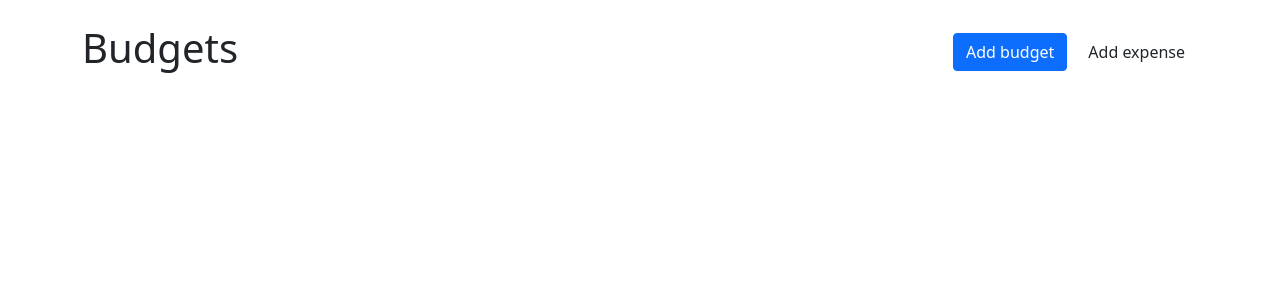
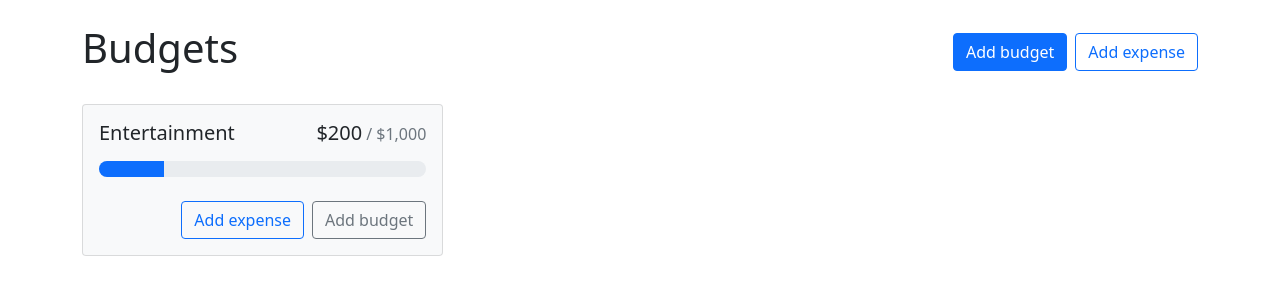
Before and after one commit to robertdani89/react-budget-app, a React (Create React App) app: page / in a window 1280 px wide. Shown: the top 300 px of the page. Built offline with nearby package versions, Linux system fonts and the light colour scheme.

Commit message:
BudgetCard, utils

```diff
--- a/src/App.js
+++ b/src/App.js
@@ -1,4 +1,5 @@
 import { Button, Container, Stack } from "react-bootstrap"
+import BudgetCard from "./components/BudgetCard"
 
 function App() {
     return (
@@ -6,8 +7,22 @@
             <Stack direction="horizontal" gap="2" className="mb-4">
                 <h1 className="me-auto">Budgets</h1>
                 <Button variant="primary">Add budget</Button>
-                <Button variant="online-primary">Add expense</Button>
+                <Button variant="outline-primary">Add expense</Button>
             </Stack>
+            <div style={{
+                display: "grid",
+                gridTemplateColumns: "repeat(auto-fill, minmax(300px, 1fr))",
+                gap: "1rem",
+                alignItems: "flex-start",
+            }}
+            >
+                <BudgetCard
+                    name="Entertainment"
+                    gray
+                    amount={200}
+                    max={1000}
+                ></BudgetCard>
+            </div>
         </Container>
     )
 }
--- /dev/null
+++ b/src/components/BudgetCard.js
@@ -0,0 +1,42 @@
+import { Card, ProgressBar, Stack, Button } from "react-bootstrap";
+import { currencyFormatter } from "../utils"
+
+export default function BudgetCard({ name, amount, max, gray }) {
+    const classNames = []
+    if (amount > max) {
+        classNames.push("bg-danger", "bg-opacity-10")
+    } else if (gray) {
+        classNames.push("bg-light")
+    }
+
+    return (
+        <Card className={classNames.join(" ")}>
+            <Card.Body>
+                <Card.Title className="d-flex justify-content-between align-items-baseline normal mb-3">
+                    <div className="me-2">{name}</div>
+                    <div className="d-flex align-items-baseline">{currencyFormatter.format(amount)}
+                        <span className="text-muted fs-6 ms-1">/ {currencyFormatter.format(max)}</span>
+                    </div>
+                </Card.Title>
+                <ProgressBar
+                    className="rounded-pill"
+                    variant={getProgressBarVariant(amount, max)}
+                    min={0}
+                    max={max}
+                    now={amount}
+                />
+                <Stack direction="horizontal" gap="2" className="mt-4">
+                    <Button variant="outline-primary" className="ms-auto">Add expense</Button>
+                    <Button variant="outline-secondary">Add budget</Button>
+                </Stack>
+            </Card.Body>
+        </Card>
+    )
+}
+
+function getProgressBarVariant(amount, max) {
+    const ratio = amount / max
+    if (ratio < .5) return "primary"
+    if (ratio < .75) return "warning"
+    return "danger"
+}
--- /dev/null
+++ b/src/utils.js
@@ -0,0 +1,5 @@
+export const currencyFormatter = new Intl.NumberFormat(undefined, {
+    currency: "usd",
+    style: "currency",
+    minimumFractionDigits: 0,
+})
```
